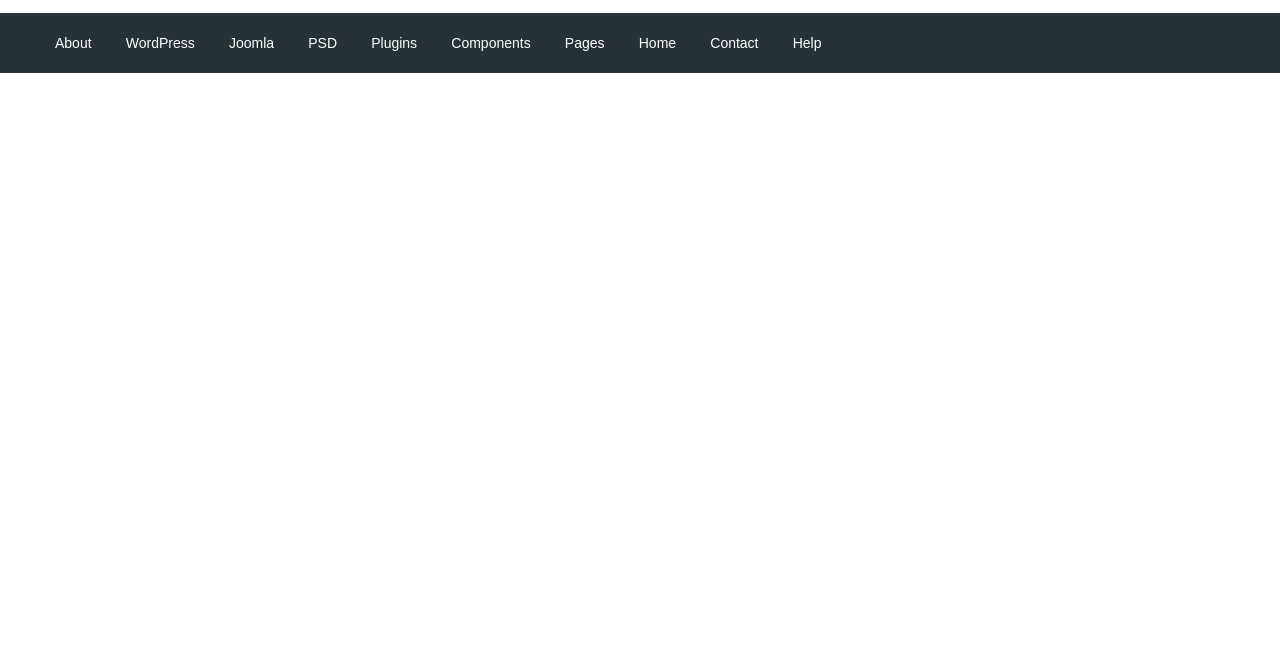
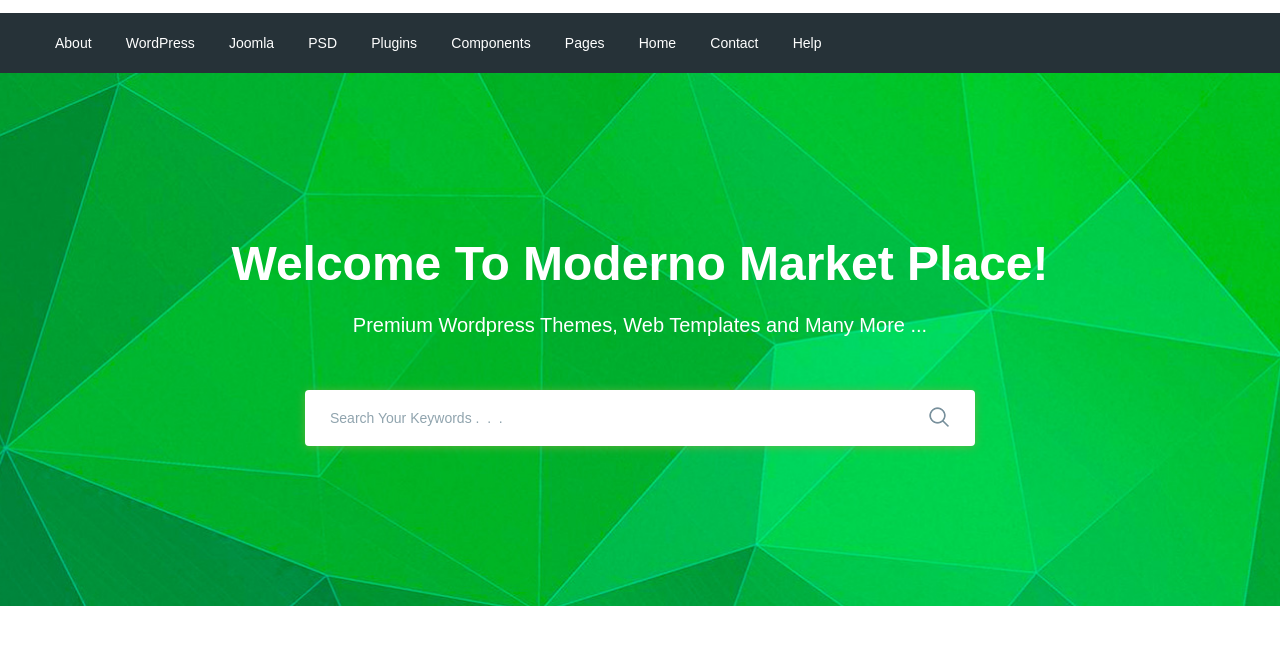
Before and after one commit to LevAverkiev/moderno, a website: page app/index.html in a window 1280 px wide. Shown: the part 77-722 px from the top of the page. Drawn offline with nearby package versions, Linux system fonts and the light colour scheme; files that its build step writes are made by us from their sources.

Commit message:
added search section

```diff
--- a/app/index.html
+++ b/app/index.html
@@ -93,9 +93,28 @@
                 </nav>
             </div>
         </div>
+    </div>
 
-
-    </div>
+    <section class="search" style="background-image: url(images/search-bg.jpg);">
+        <div class="container">
+            <div class="search__inner">
+                <div class="search__inner-title">
+                    Welcome To Moderno Market Place!
+                </div>
+                <div class="search__inner-text">
+                    Premium Wordpress Themes, Web Templates and Many More ...
+                </div>
+                <div class="search__inner-form">
+                    <form>
+                        <input type="text" placeholder="Search Your Keywords .  .  ." required>
+                        <button type="submit">
+                            <img src="images/icons/search.png" alt="">
+                        </button>
+                    </form>
+                </div>
+            </div>
+        </div>
+    </section>
 
 
 
--- a/app/scss/style.scss
+++ b/app/scss/style.scss
@@ -50,3 +50,57 @@
         font-size: 14px;
     }
 }
+
+
+
+
+.search{
+    background-repeat: no-repeat;
+    background-size: cover;
+    background-position: center;
+    min-height: 533px;
+}
+.search__inner{
+    padding: 155px 0px 100px;
+    color: #fff;
+    text-align: center;
+    &-title{
+        margin-bottom: 10px;
+        font-size: 48px;
+        font-weight: 700;
+        line-height: 72px;
+    }
+    &-text{
+        margin-bottom: 50px;
+        font-size: 20px;
+        font-weight: 500;
+        line-height: 30px;
+    }
+    &-form{
+        max-width: 670px;
+        margin: 0 auto;
+        position: relative;
+        input{
+            display: block;
+            width: 100%;
+            border-radius: 4px;
+            box-shadow: 0px 1px 10px 0px rgba(124, 178, 64, 0.75);
+            height: 56px;
+            border: none;
+            font-size: 14px;
+            font-weight: 500;
+            padding-left: 25px;
+            padding-right: 60px;
+            &::placeholder{
+                color: #90a4ae;
+            }
+        }
+        button{
+            position: absolute;
+            border: none;
+            background-color: transparent;
+            right: 20px;
+            top: 16px;
+        }
+    }
+}
```
Also changed, not shown: app/css/style.min.css, app/images/icons/search.png (added), app/images/search-bg.jpg (added).
